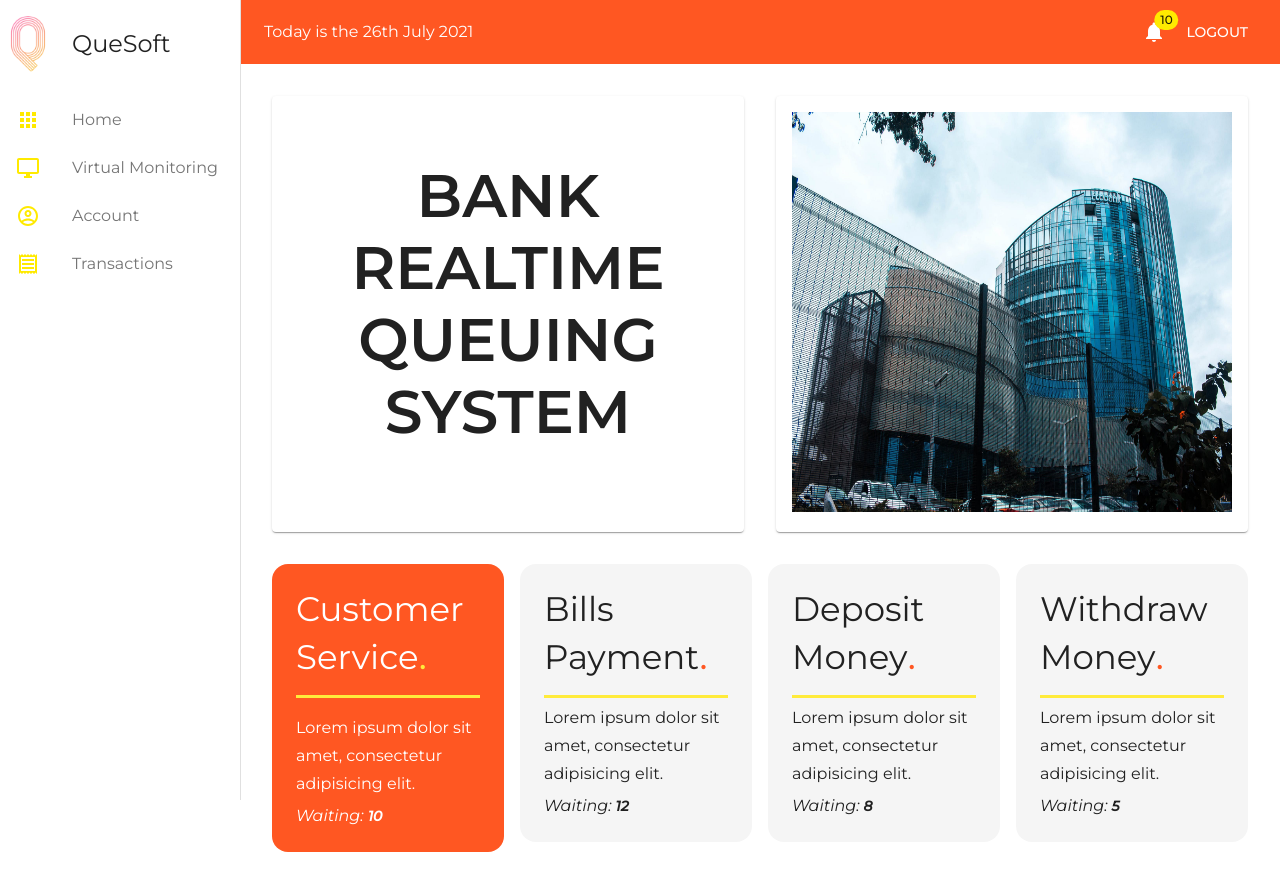
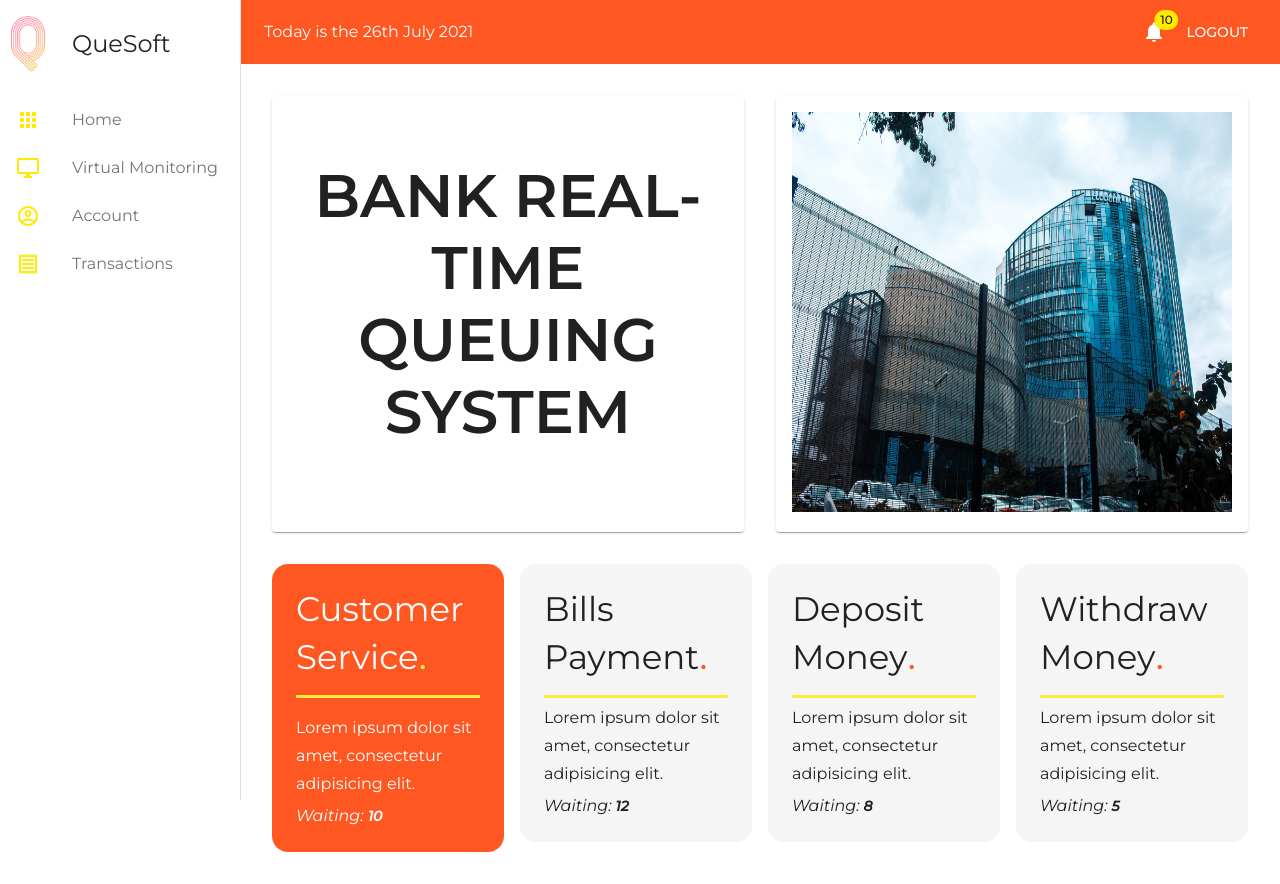
Before and after one commit to JayLawrence23/queuing-system, a React (Create React App) app: page /queuing-system/home in a window 1280 px wide. Built offline with nearby package versions, Linux system fonts and the light colour scheme.

Commit message:
initial commit

```diff
--- a/src/Pages/Customer/Home.jsx
+++ b/src/Pages/Customer/Home.jsx
@@ -41,7 +41,7 @@ const Home = ({ authorized }) => {
                 <Grid item sm={12} md={6}>
                     <Paper elevation={1} className={classes.papertitle}>
                         <Typography variant="h2" component="h2" style={{ fontWeight: '600' }}>
-                            BANK REALTIME QUEUING SYSTEM
+                            BANK REAL-TIME QUEUING SYSTEM
                         </Typography>
                         <div className={classes.spacing}></div>
                     </Paper>
```
